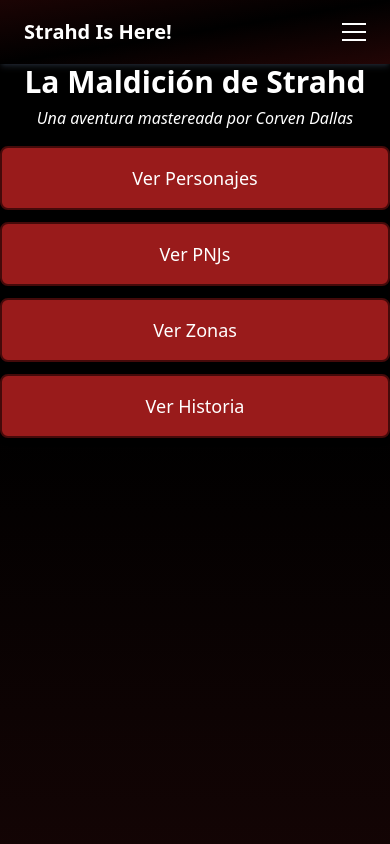
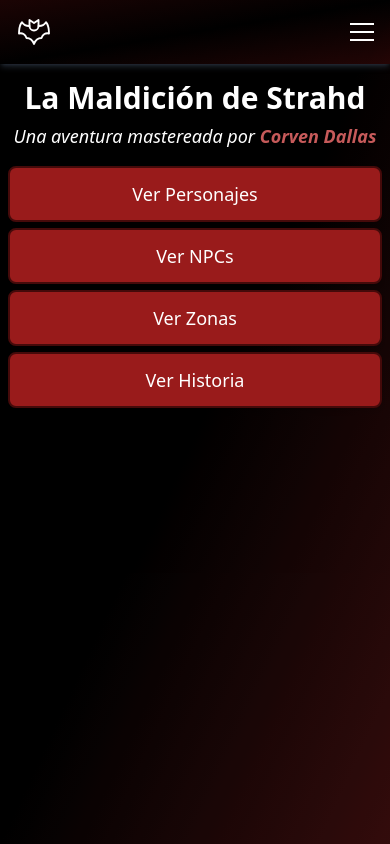
Before and after one commit to KazzK94/campaign-strahd, an Astro site: page / in a window 390 px wide. Built offline with nearby package versions, Linux system fonts and the light colour scheme; Astro itself is replaced by a stand-in of ours.

Commit message:
Enhance CharacterCard and Navbar components with improved styling and responsiveness; add BatIcon component for branding

```diff
--- /dev/null
+++ b/src/assets/icons/BatIcon.astro
@@ -0,0 +1,18 @@
+<svg
+  xmlns="http://www.w3.org/2000/svg"
+  width="24"
+  height="24"
+  viewBox="0 0 24 24"
+  fill="none"
+  stroke="currentColor"
+  stroke-width="1.25"
+  stroke-linecap="round"
+  stroke-linejoin="round"
+  class={Astro.props.class}
+>
+  <path stroke="none" d="M0 0h24v24H0z" fill="none"></path>
+  <path
+    d="M17 16c.74 -2.286 2.778 -3.762 5 -3c-.173 -2.595 .13 -5.314 -2 -7.5c-1.708 2.648 -3.358 2.557 -5 2.5v-4l-3 2l-3 -2v4c-1.642 .057 -3.292 .148 -5 -2.5c-2.13 2.186 -1.827 4.905 -2 7.5c2.222 -.762 4.26 .714 5 3c2.593 0 3.889 .952 5 4c1.111 -3.048 2.407 -4 5 -4z"
+  ></path>
+  <path d="M9 8a3 3 0 0 0 6 0"></path>
+</svg>
--- a/src/components/CharacterCard.astro
+++ b/src/components/CharacterCard.astro
@@ -2,9 +2,9 @@
 const { name, src } = Astro.props
 ---
 
-<article class="group rounded-lg relative borde shadow-md shadow-red-200/20 overflow-hidden hover:scale-105 hover:saturate-150 transition-all duration-300">
+<article class="group rounded-lg relative border-2 border-rose-900/60 shadow-md shadow-red-200/20 overflow-hidden hover:scale-105 hover:saturate-150 transition-all duration-300">
 	<img
-	  class="w-full h-full object-cover"
+	  class="w-full h-full object-cover [aspect-ratio:1/1]"
 	  src={src}
 	  alt="Ava, the Warlock Merchant of Shadows"
 	/>
--- a/src/components/Navbar.astro
+++ b/src/components/Navbar.astro
@@ -1,11 +1,17 @@
+---
+import BatIcon from '../assets/icons/BatIcon.astro'
+---
+
 <nav
-  class="h-16 bg-gradient-to-br from-red-950/40 via-transparent to-red-950/50 text-white shadow-md shadow-slate-600/40"
+  class="h-16 z-50 bg-gradient-to-br from-red-950/40 via-transparent to-red-950/50 text-white shadow-md shadow-slate-600/40"
 >
   <div
-    class="flex items-center justify-between px-6 container w-full h-full mx-auto"
+    class="flex items-center justify-between px-4 sm:px-0 container w-full h-full mx-auto"
   >
     <!-- Brand -->
-    <a href="/" class="md:hidden text-xl font-bold">Strahd Is Here!</a>
+    <a href="/" class="md:hidden text-xl font-bold">
+		<BatIcon class="size-9" />
+	</a>
 
     <!-- Hamburger Menu -->
     <input type="checkbox" id="menu-toggle" class="hidden peer" />
@@ -20,7 +26,7 @@
 
     <!-- Menu -->
     <ul
-      class="absolute top-16 left-0 z-50 p-4 backdrop-blur-sm w-full bg-red-950/90 text-center flex-col gap-6 text-xl hidden peer-checked:flex md:static md:flex md:flex-row md:gap-8 md:w-auto md:bg-transparent md:items-center"
+      class="absolute left-0 top-16 peer-checked:top-16 opacity-0 pointer-events-none peer-checked:opacity-100 peer-checked:pointer-events-auto transition-all duration-200 p-4 backdrop-blur w-full bg-red-950/90 text-center text-xl md:static md:flex md:flex-row md:gap-8 md:w-full md:opacity-100 md:pointer-events-auto md:bg-transparent md:justify-center md:items-center"
     >
       <li>
         <a class="hover:text-red-600 transition-colors" href="/">Inicio</a>
--- a/src/layouts/Layout.astro
+++ b/src/layouts/Layout.astro
@@ -12,7 +12,7 @@ import Navbar from "../components/Navbar.astro";
     <title>La Maldición de Strahd (por Corven Dallas)</title>
   </head>
   <body
-    class="h-svh bg-black bg-gradient-to-b from-black via-black to-red-900/15 text-white"
+    class="h-svh bg-black bg-gradient-to-br from-black via-black to-red-900/50 text-white"
   >
     <div class="h-full grid grid-rows-[auto_1fr]">
       <Navbar />
@@ -27,4 +27,8 @@ import Navbar from "../components/Navbar.astro";
   @tailwind base;
   @tailwind components;
   @tailwind utilities;
+
+  @view-transition {
+    navigation: auto;
+  }
 </style>
--- a/src/pages/index.astro
+++ b/src/pages/index.astro
@@ -3,42 +3,49 @@ import Layout from "../layouts/Layout.astro";
 ---
 
 <Layout>
-  <div class="relative md:[aspect-ratio:24/11] rounded-xl overflow-hidden">
+  <div class="md:relative h-full">
     <img
-      class="h-full w-full object-cover absolute inset-0 -z-10"
+      class="hidden md:block h-full w-full object-cover absolute inset-0 -z-10"
       src="/strahds-curse-wallpaper.png"
       alt="Strahd's Curse Wallpaper"
     />
 
     <div class="w-full h-full bg-black/20 relative">
       <div
-        class="absolute bottom-12 left-12 min-w-[40%] flex flex-col justify-center text-center"
+        class="mt-4 px-2 md:mt-0 md:px-0 md:absolute bottom-12 left-12 min-w-[40%] flex flex-col justify-center text-center"
       >
-        <h1 class="text-5xl font-bold mb-1.5">La Maldición de Strahd</h1>
-        <p class="text-xl">Una aventura mastereada por Corven Dallas</p>
+        <h1 class="text-3xl md:text-5xl font-bold mb-1.5">
+          La Maldición de Strahd
+        </h1>
+        <p class="text-lg md:text-xl italic">
+          Una aventura mastereada por <strong
+            class="text-red-400/80 font-semibold">Corven Dallas</strong>
+        </p>
 
-        <div class="grid grid-cols-1 md:grid-cols-2 mt-4 gap-3">
+        <div
+          class="container mx-auto grid grid-cols-1 sm:grid-cols-2 mt-4 gap-1.5 md:gap-3"
+        >
           <a
             href="/pcs"
-            class="bg-red-800 border-2 border-red-950 text-lg text-center py-4 rounded-lg shadow-md hover:bg-red-900 transition-all duration-300"
+            class="bg-red-800 border-2 border-red-950 text-lg text-center py-3 md:py-4 rounded-lg shadow-md hover:bg-red-900 transition-all duration-300"
           >
             Ver Personajes
           </a>
           <a
             href="/npcs"
-            class="bg-red-800 border-2 border-red-950 text-lg text-center py-4 rounded-lg shadow-md hover:bg-red-900 transition-all duration-300"
+            class="bg-red-800 border-2 border-red-950 text-lg text-center py-3 md:py-4 rounded-lg shadow-md hover:bg-red-900 transition-all duration-300"
           >
             Ver NPCs
           </a>
           <a
             href="/areas"
-            class="bg-red-800 border-2 border-red-950 text-lg text-center py-4 rounded-lg shadow-md hover:bg-red-900 transition-all duration-300"
+            class="bg-red-800 border-2 border-red-950 text-lg text-center py-3 md:py-4 rounded-lg shadow-md hover:bg-red-900 transition-all duration-300"
           >
             Ver Zonas
           </a>
           <a
             href="/lore"
-            class="bg-red-800 border-2 border-red-950 text-lg text-center py-4 rounded-lg shadow-md hover:bg-red-900 transition-all duration-300"
+            class="bg-red-800 border-2 border-red-950 text-lg text-center py-3 md:py-4 rounded-lg shadow-md hover:bg-red-900 transition-all duration-300"
           >
             Ver Historia
           </a>
@@ -46,41 +53,4 @@ import Layout from "../layouts/Layout.astro";
       </div>
     </div>
   </div>
-
-
-  <!-- TODO: Remove this hotfix -->
-  <div class="md:hidden">
-    <div class="w-full h-full bg-black/20 relative">
-        <h1 class="text-3xl font-bold mb-1.5 text-center text-pretty">La Maldición de Strahd</h1>
-        <p class="text-base text-center italic text-pretty">Una aventura mastereada por Corven Dallas</p>
-
-        <div class="grid grid-cols-1 md:grid-cols-2 mt-4 gap-3">
-          <a
-            href="/pcs"
-            class="bg-red-800 border-2 border-red-950 text-lg text-center py-4 rounded-lg shadow-md hover:bg-red-900 transition-all duration-300"
-          >
-            Ver Personajes
-          </a>
-          <a
-            href="/npcs"
-            class="bg-red-800 border-2 border-red-950 text-lg text-center py-4 rounded-lg shadow-md hover:bg-red-900 transition-all duration-300"
-          >
-            Ver PNJs
-          </a>
-          <!-- faltan areas y lore -->
-          <a
-            href="/areas"
-            class="bg-red-800 border-2 border-red-950 text-lg text-center py-4 rounded-lg shadow-md hover:bg-red-900 transition-all duration-300"
-          >
-            Ver Zonas
-          </a>
-          <a
-            href="/lore"
-            class="bg-red-800 border-2 border-red-950 text-lg text-center py-4 rounded-lg shadow-md hover:bg-red-900 transition-all duration-300"
-          >
-            Ver Historia
-          </a>
-        </div>
-    </div>
-  </div>
 </Layout>
--- a/src/pages/pcs.astro
+++ b/src/pages/pcs.astro
@@ -6,7 +6,7 @@ import Layout from "../layouts/Layout.astro";
 
 <Layout>
   <section
-    class="grid grid-cols-1 sm:grid-cols-2 md:grid-cols-3 lg:grid-cols-4 gap-4"
+    class="container mx-auto p-3 grid grid-cols-1 sm:grid-cols-2 md:grid-cols-3 lg:grid-cols-4 gap-3"
   >
     <CharacterCard name="Ayla Majere" src="/characters/players/ayla.png" />
     <CharacterCard name="Diago" src="/characters/players/diago.jpg" />
```
